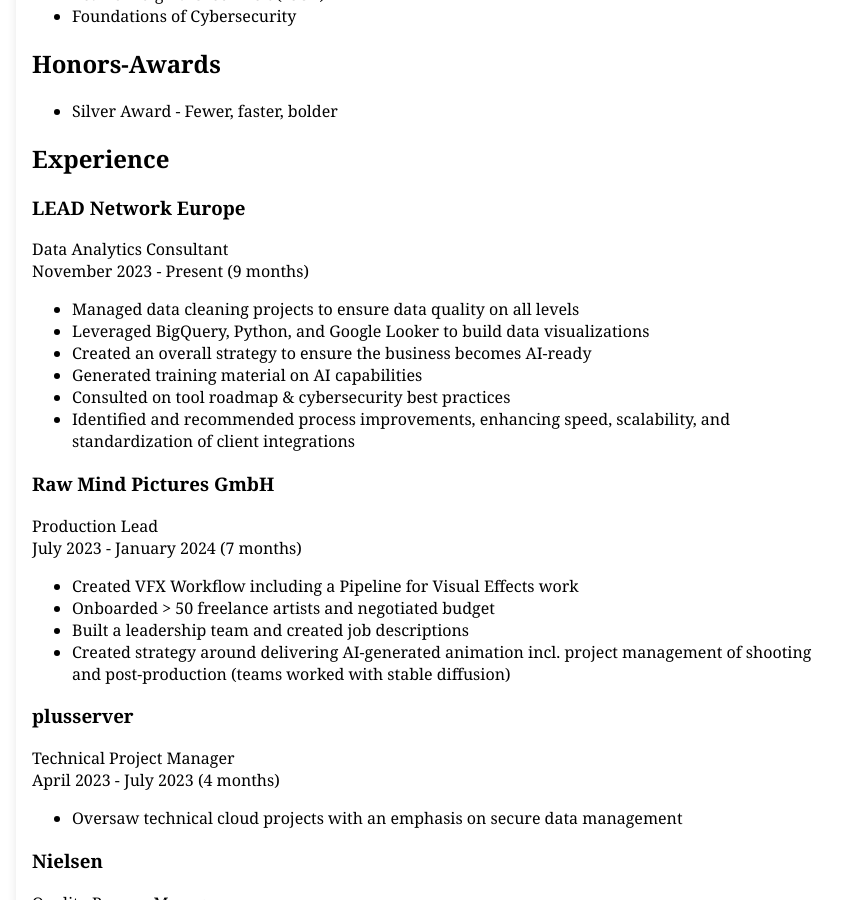
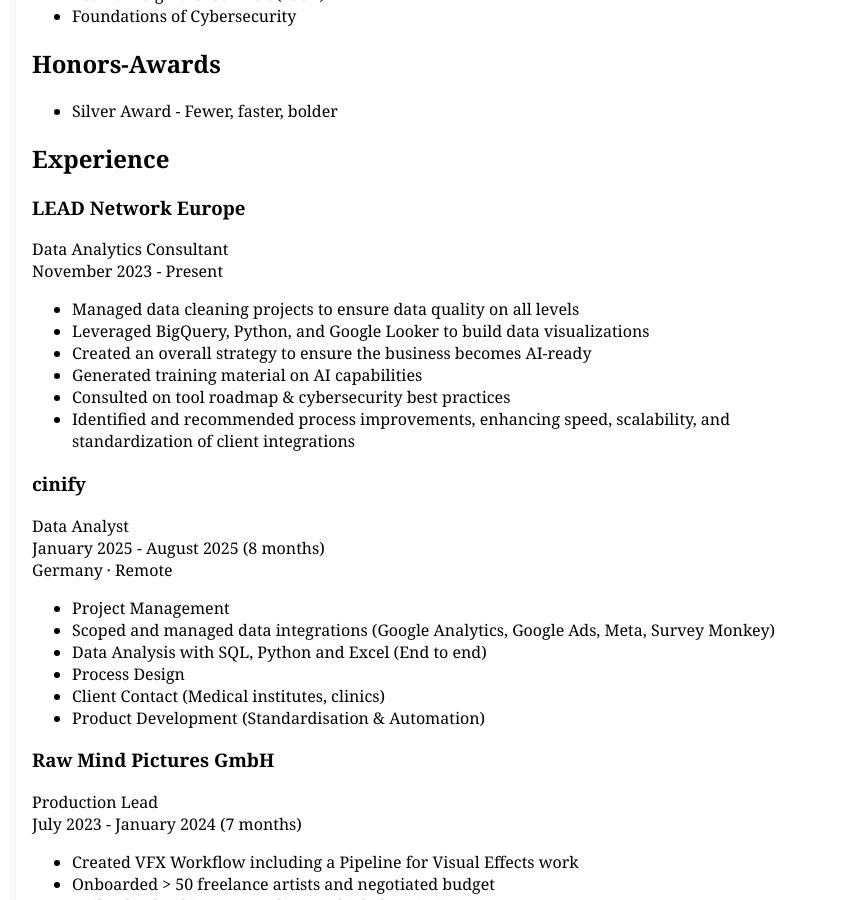
Before and after one commit to rchitralla/rchitralla.github.io, a Jekyll site: the page built from index.html, in a window 1280 px wide and 900 px high, scrolled down 1101 px. Shown: the whole window, without its empty margins (208-1050 px from the left). Built offline with Jekyll 4.4.1, drawn with Linux system fonts in a browser that asks for light colours.

Commit message:
Add cinify work experience to CV
- Added Data Analyst position at cinify (January 2025 - August 2025)
- Updated LEAD Network Europe duration to remove outdated month count
- Included responsibilities: project management, data integrations, SQL/Python analysis, process design, client contact, and product development

🤖 Generated with [Claude Code](https://claude.com/claude-code)

Co-Authored-By: Claude <noreply@anthropic.com>

```diff
--- a/index.html
+++ b/index.html
@@ -54,7 +54,7 @@ title: Home
 
 <h2>Experience</h2>
 <h3>LEAD Network Europe</h3>
-<p>Data Analytics Consultant<br>November 2023 - Present (9 months)</p>
+<p>Data Analytics Consultant<br>November 2023 - Present</p>
 <ul>
     <li>Managed data cleaning projects to ensure data quality on all levels</li>
     <li>Leveraged BigQuery, Python, and Google Looker to build data visualizations</li>
@@ -62,6 +62,17 @@ title: Home
     <li>Generated training material on AI capabilities</li>
     <li>Consulted on tool roadmap & cybersecurity best practices</li>
     <li>Identified and recommended process improvements, enhancing speed, scalability, and standardization of client integrations</li>
+</ul>
+
+<h3>cinify</h3>
+<p>Data Analyst<br>January 2025 - August 2025 (8 months)<br>Germany · Remote</p>
+<ul>
+    <li>Project Management</li>
+    <li>Scoped and managed data integrations (Google Analytics, Google Ads, Meta, Survey Monkey)</li>
+    <li>Data Analysis with SQL, Python and Excel (End to end)</li>
+    <li>Process Design</li>
+    <li>Client Contact (Medical institutes, clinics)</li>
+    <li>Product Development (Standardisation & Automation)</li>
 </ul>
 
 <h3>Raw Mind Pictures GmbH</h3>
```
